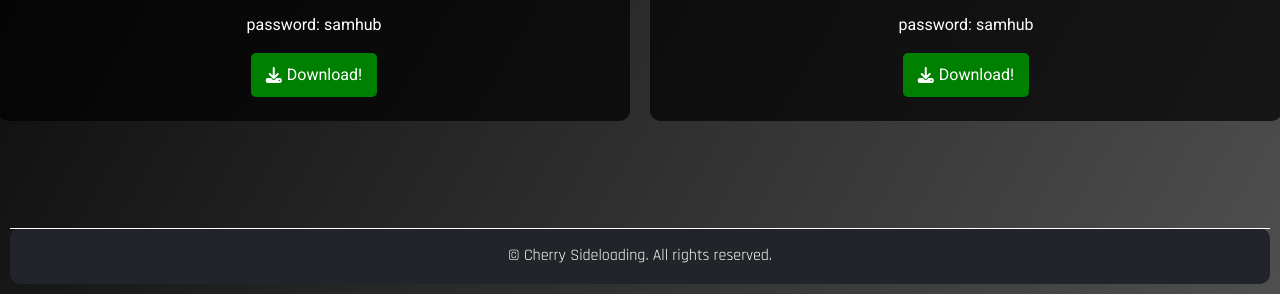
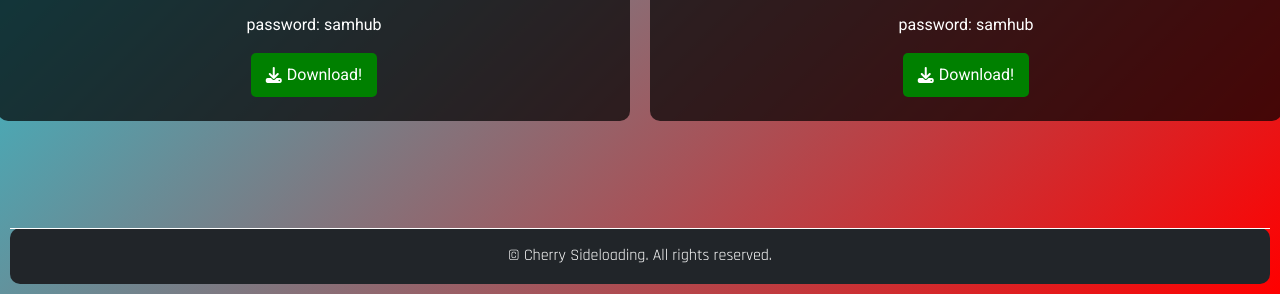
Before and after one commit to ViridDevelopment/CSL-V3, a plain HTML site: page certificates.html in a window 1280 px wide. Shown: the part 506-800 px from the top of the page. Drawn offline with nearby package versions, Linux system fonts and the light colour scheme.

Commit message:
Update certificates.css

```diff
--- a/css/certificates.css
+++ b/css/certificates.css
@@ -2,7 +2,7 @@
 @import url("https://fonts.googleapis.com/css?family=Roboto:400,500,700");
 
 body {
-    background: linear-gradient(120deg, rgb(2, 2, 2), rgb(79, 79, 79));
+    background: linear-gradient(135deg, #00eeff, #ff0000);
     color: white;
     margin: 0;
     padding: 0;
```
